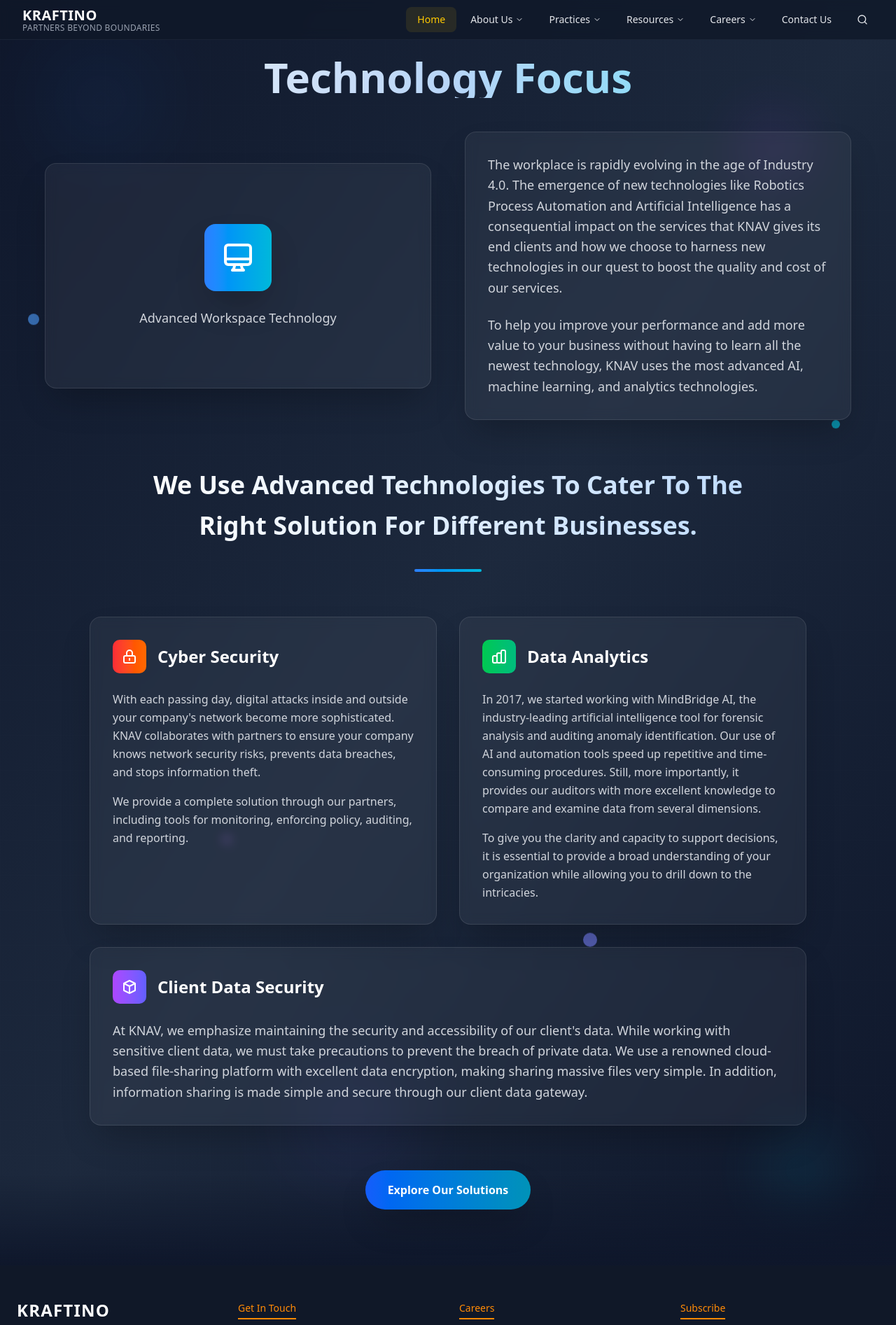
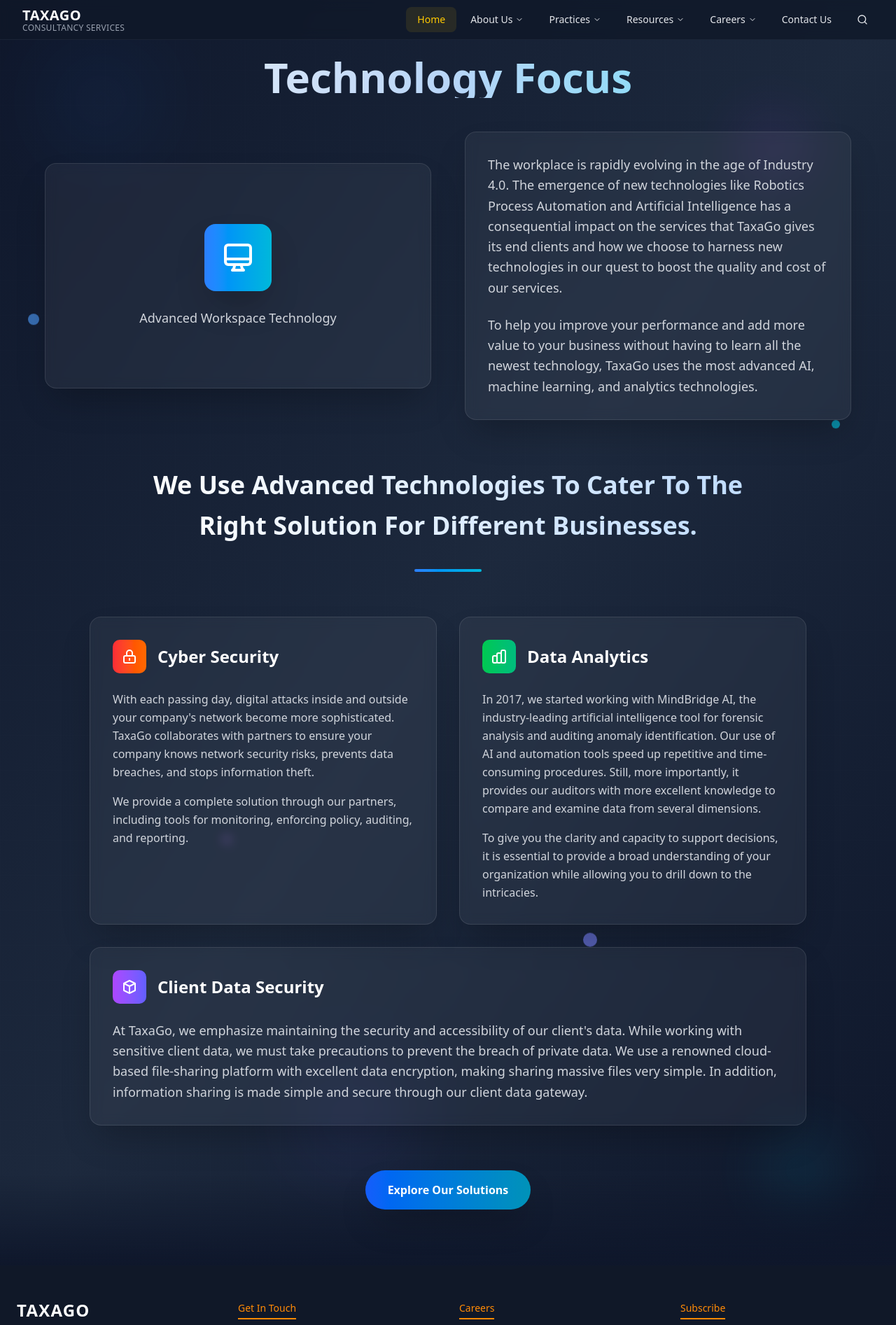
Before and after one commit to Ansh4359/Kraftino, a Next.js app: page /about/technology in a window 1280 px wide. Shown: the top 1893 px of the page at 70% size. Built offline with nearby package versions, Linux system fonts and the light colour scheme.

Commit message:
name changes

```diff
--- a/src/app/Components/about2.tsx
+++ b/src/app/Components/about2.tsx
@@ -11,14 +11,14 @@ function About2() {
           <div className="space-y-6">
             <div>
               <h1 className="text-3xl md:text-4xl font-bold text-gray-900 font-sans leading-tight">
-                <span className="text-black-600">KRAFTINO</span>
+                <span className="text-black-600">TAXAGO</span>
               </h1>
               {/* <div className='w-41 h-1 bg-blue-600 mt-3'></div> */}
             </div>
 
             <div className="space-y-4 text-gray-700 font-sans leading-relaxed">
               <p className="text-base">
-                Kraftino Consultancy Services is a top rated accounting, taxation, Financial and Investment advisory firm entrusted by individuals and leading organizations to deliver effective accounting, advisory, and financial solutions with diligence, vision, and responsive client service.
+                TaxaGo Consultancy Services is a top rated accounting, taxation, Financial and Investment advisory firm entrusted by individuals and leading organizations to deliver effective accounting, advisory, and financial solutions with diligence, vision, and responsive client service.
               </p>
 
               <p className="text-base">
@@ -32,7 +32,7 @@ function About2() {
                 <div className="text-2xl font-bold text-black-600 font-sans">
                   <CountUp
                     from={0}
-                    to={100}
+                    to={500}
                     separator=","
                     direction="up"
                     duration={0.1}
@@ -47,7 +47,7 @@ function About2() {
                 <div className="text-2xl font-bold text-black-600 font-sans">
                   <CountUp
                     from={0}
-                    to={10}
+                    to={4}
                     separator=","
                     direction="up"
                     duration={0.1}
--- a/src/app/Components/footer.tsx
+++ b/src/app/Components/footer.tsx
@@ -22,7 +22,7 @@ export default function Footer() {
           {/* Logo and Social Media */}
           <div className="space-y-6">
             <div className="text-2xl font-bold tracking-wider">
-              KRAFTINO
+              TAXAGO
               <div className="text-xs text-gray-400 mt-1">
                 CHARTERED ACCOUNTANTS
               </div>
@@ -111,7 +111,7 @@ export default function Footer() {
 
           {/* Copyright */}
           <div className="text-center text-sm text-gray-500">
-            © 2025 Copyright By KRAFTINO. All Rights Reserved.
+            © 2025 Copyright By TaxaGo. All Rights Reserved.
           </div>
         </div>
       </div>
--- a/src/app/Components/header.tsx
+++ b/src/app/Components/header.tsx
@@ -219,10 +219,10 @@ const Header = () => {
             <div className="flex-shrink-0 flex items-center">
               <div className="cursor-pointer transition-opacity duration-200 hover:opacity-80" onClick={getBacktoHome}>
                 <div className="text-xl font-bold tracking-wide text-white">
-                  KRAFTINO
+                  TAXAGO
                 </div>
                 <div className="text-xs text-gray-400 tracking-wide uppercase font-medium -mt-1">
-                  Partners Beyond Boundaries
+                  Consultancy Services
                 </div>
               </div>
             </div>
--- a/src/app/Components/testimonialCorousel.tsx
+++ b/src/app/Components/testimonialCorousel.tsx
@@ -8,7 +8,7 @@ const TestimonialCarousel = () => {
 
   const testimonials = [
     {
-      text: "KNAV team is a highly professional, experienced, and knowledgeable. It is always satisfying to work with them.",
+      text: "TaxaGo team is a highly professional, experienced, and knowledgeable. It is always satisfying to work with them.",
       company: "Leading Financial Institution"
     },
     {
@@ -16,11 +16,11 @@ const TestimonialCarousel = () => {
       company: "Tech Startup Unicorn"
     },
     {
-      text: "KNAV's commitment to excellence and attention to detail sets them apart from other consulting firms in the industry.",
+      text: "TaxaGo's commitment to excellence and attention to detail sets them apart from other consulting firms in the industry.",
       company: "Fortune 500 Corporation"
     },
     {
-      text: "Working with KNAV has transformed our approach to business strategy. Their insights are invaluable.",
+      text: "Working with TaxaGo has transformed our approach to business strategy. Their insights are invaluable.",
       company: "Global Manufacturing Leader"
     },
     {
--- a/src/app/about/global/page.tsx
+++ b/src/app/about/global/page.tsx
@@ -45,7 +45,7 @@ export default function KraftinoHero() {
 
             <div className="backdrop-blur-sm bg-white/5 rounded-2xl p-8 border border-white/10 shadow-2xl hover:bg-white/10 transition-all duration-500 hover:scale-105">
               <p className="text-lg leading-relaxed">
-                Most of Kraftino&apos;s clients have international ambitions or presence, and we have the expertise they require to successfully
+                Most of TaxaGo&apos;s clients have international ambitions or presence, and we have the expertise they require to successfully
                 navigate challenging, time-sensitive projects in a dynamic global environment.
               </p>
             </div>
--- a/src/app/about/technology/page.tsx
+++ b/src/app/about/technology/page.tsx
@@ -57,14 +57,14 @@ const TechnologyFocus = () => {
                   <p className="text-gray-300 mb-6 leading-relaxed text-lg">
                     The workplace is rapidly evolving in the age of Industry 4.0. The emergence
                     of new technologies like Robotics Process Automation and Artificial
-                    Intelligence has a consequential impact on the services that KNAV gives its
+                    Intelligence has a consequential impact on the services that TaxaGo gives its
                     end clients and how we choose to harness new technologies in our quest to
                     boost the quality and cost of our services.
                   </p>
 
                   <p className="text-gray-300 leading-relaxed text-lg">
                     To help you improve your performance and add more value to your
-                    business without having to learn all the newest technology, KNAV uses the
+                    business without having to learn all the newest technology, TaxaGo uses the
                     most advanced AI, machine learning, and analytics technologies.
                   </p>
                 </div>
@@ -93,7 +93,7 @@ const TechnologyFocus = () => {
                 <h3 className="text-2xl font-semibold text-white">Cyber Security</h3>
               </div>
               <p className="text-gray-300 mb-4 leading-relaxed">
-                With each passing day, digital attacks inside and outside your company&apos;s network become more sophisticated. KNAV collaborates with partners to ensure
+                With each passing day, digital attacks inside and outside your company&apos;s network become more sophisticated. TaxaGo collaborates with partners to ensure
                 your company knows network security risks, prevents data breaches, and stops information theft.
               </p>
               <p className="text-gray-300 leading-relaxed">
@@ -133,7 +133,7 @@ const TechnologyFocus = () => {
                 <h3 className="text-2xl font-semibold text-white">Client Data Security</h3>
               </div>
               <p className="text-gray-300 leading-relaxed text-lg">
-                At KNAV, we emphasize maintaining the security and accessibility of our client&apos;s data. While working with sensitive client data, we must take precautions
+                At TaxaGo, we emphasize maintaining the security and accessibility of our client&apos;s data. While working with sensitive client data, we must take precautions
                 to prevent the breach of private data. We use a renowned cloud-based file-sharing platform with excellent data encryption, making sharing massive files
                 very simple. In addition, information sharing is made simple and secure through our client data gateway.
               </p>
--- a/src/app/layout.tsx
+++ b/src/app/layout.tsx
@@ -15,8 +15,8 @@ const geistMono = Geist_Mono({
 });
 
 export const metadata: Metadata = {
-  title: "KRAFTINO",
-  description: "Kraftino Official",
+  title: "TAXAGO",
+  description: "TaxaGo Official",
 };
 
 export default function RootLayout({
```
Also changed, not shown: src/app/assets/images/image.png (deleted).
